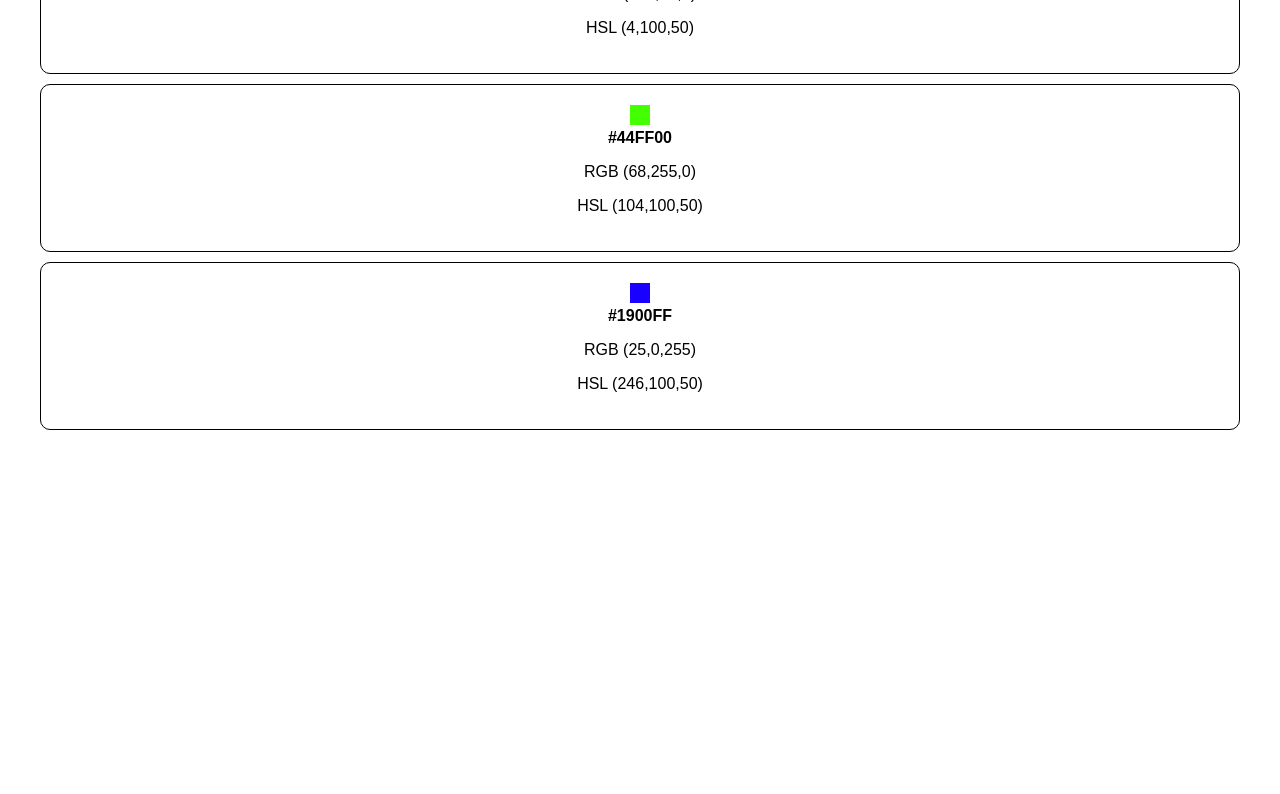
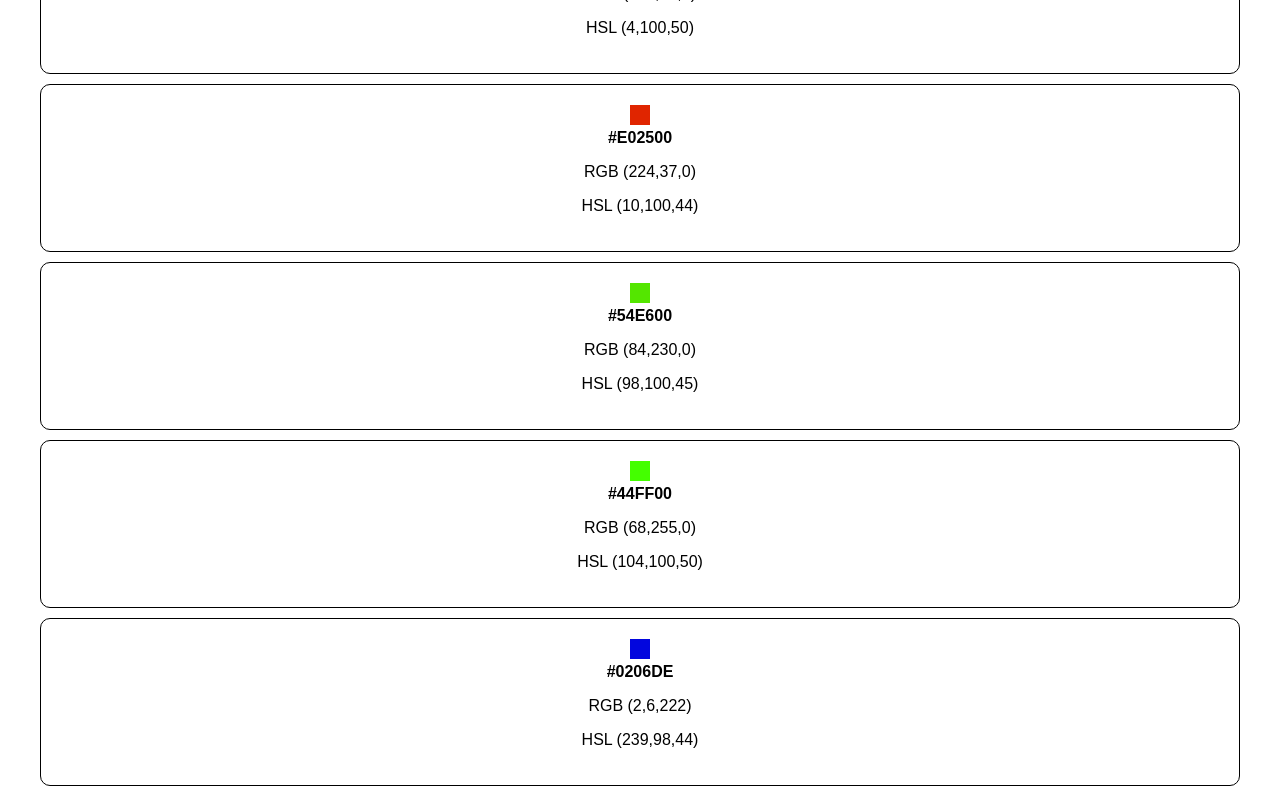
Before and after one commit to konrad-milewski/JobTestTask, a React (Create React App) app: page / in a window 1280 px wide. Shown: the part 380-1174 px from the top of the page. Before the commit the page ends 820 px from the top, so only its background shows below. Built offline with nearby package versions, Linux system fonts and the light colour scheme.

Commit message:
add more colors

```diff
--- a/src/App.tsx
+++ b/src/App.tsx
@@ -14,6 +14,9 @@ const App = () => {
     "#FF1100",
     "#44FF00",
     "#1900FF",
+    "#E02500",
+    "#54E600",
+    "#0206DE"
   ]);
 
   const sortColors = (dbColors) => {
```
